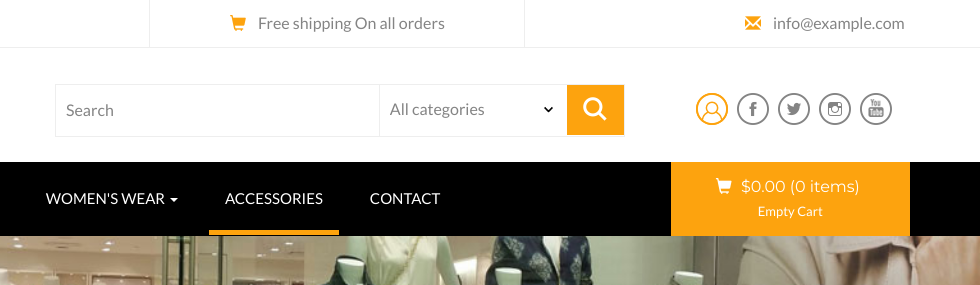
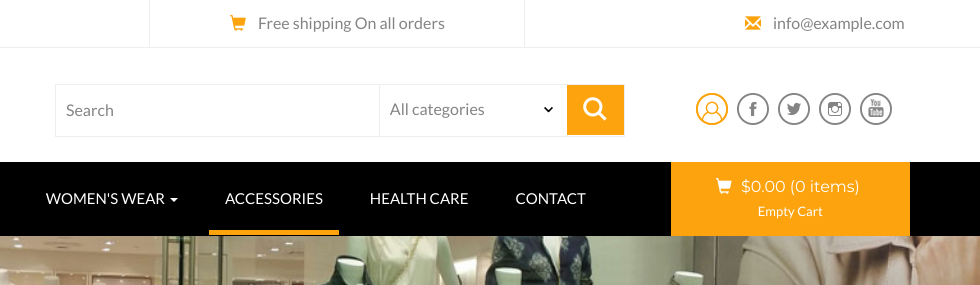
Before and after one commit to garima-pandey/The_Enginr_Dot, a plain HTML site: page accessories.html in a window 1280 px wide. Shown: the top 285 px of the page, 300-1280 px from the left. Drawn offline with Linux system fonts and the light colour scheme.

Commit message:
Update accessories.html

```diff
--- a/accessories.html
+++ b/accessories.html
@@ -165,7 +165,7 @@ Smartphone Compatible Website, Men's & Women's Wear Website" />
 							</ul>
 					</li>
 					<li class=" menu__item menu__item--current"><a class="menu__link" href="electronics.html">Accessories</a></li>
-					<!-- <li class=" menu__item"><a class="menu__link" href="codes.html">Short Codes</a></li> -->
+					<li class=" menu__item"><a class="menu__link" href="healthcare.html">Health Care</a></li>
 					<li class=" menu__item"><a class="menu__link" href="contact.html">contact</a></li>
 				  </ul>
 				</div>
```
